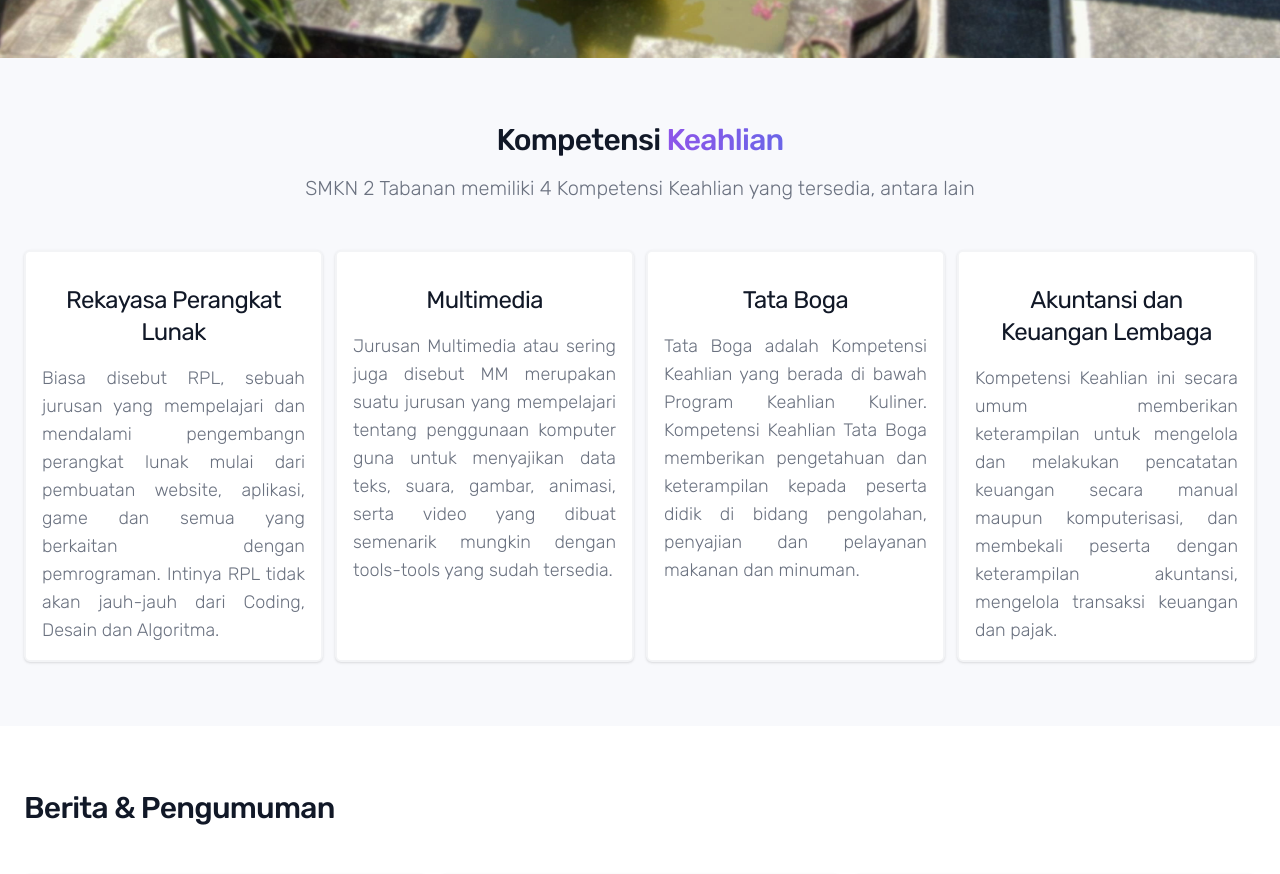
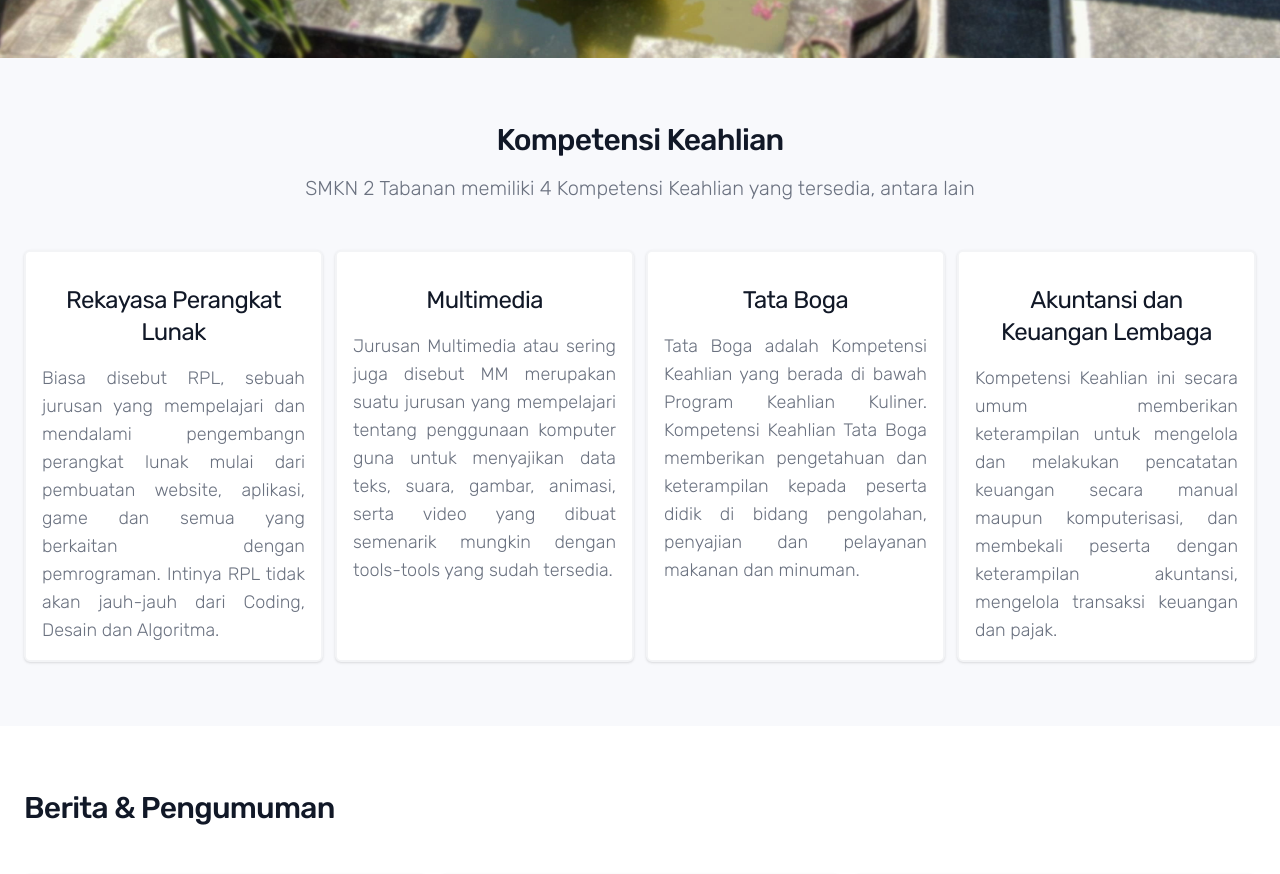
Before and after one commit to brokiem/smkn2tabanan, a Vue app: page / in a window 1280 px wide. Shown: the part 940-1814 px from the top of the page. Built offline with nearby package versions, Linux system fonts and the light colour scheme; grey boxes are pictures that could not be loaded.

Commit message:
Remove gradient from Kompetensi

```diff
--- a/src/components/Kompetensi.vue
+++ b/src/components/Kompetensi.vue
@@ -4,7 +4,7 @@
       <div class="py-8 px-4 mx-auto max-w-screen-xl lg:py-16 lg:px-6">
         <!-- Section title -->
         <div class="mx-auto max-w-screen-md text-center mb-8 lg:mb-12">
-          <h2 class="mb-4 text-3xl tracking-tight font-medium text-gray-900 dark:text-white">Kompetensi <span class="text-3xl tracking-tight font-medium gradient-text">Keahlian</span></h2>
+          <h2 class="mb-4 text-3xl tracking-tight font-medium text-gray-900 dark:text-white">Kompetensi Keahlian</h2>
           <p class="mb-5 font-light text-gray-500 sm:text-xl dark:text-gray-400">SMKN 2 Tabanan memiliki 4 Kompetensi Keahlian yang tersedia, antara lain</p>
         </div>
 
```
